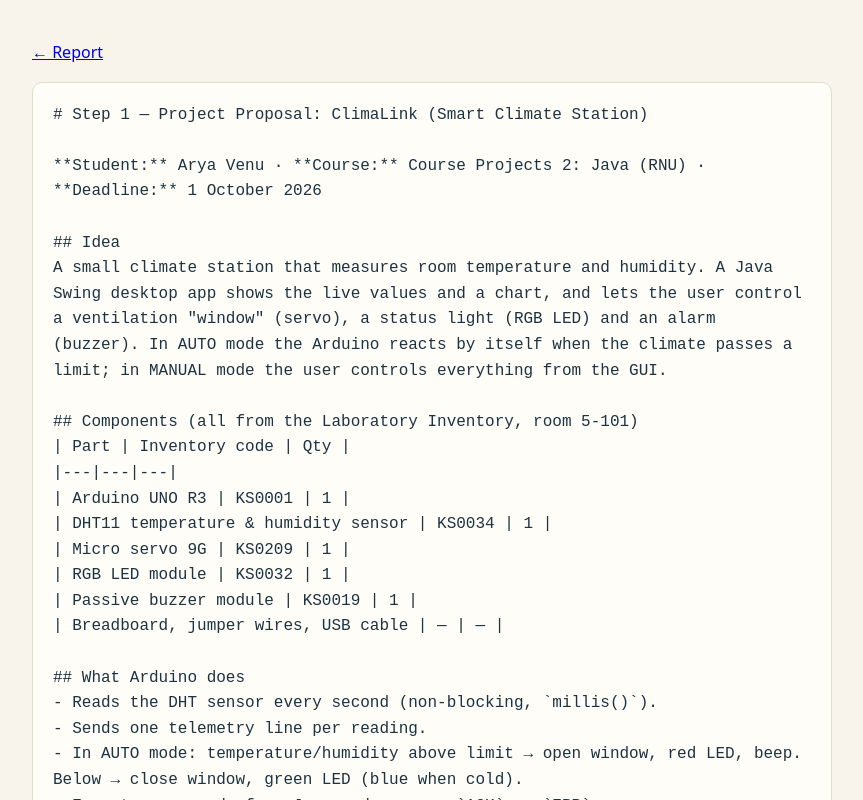
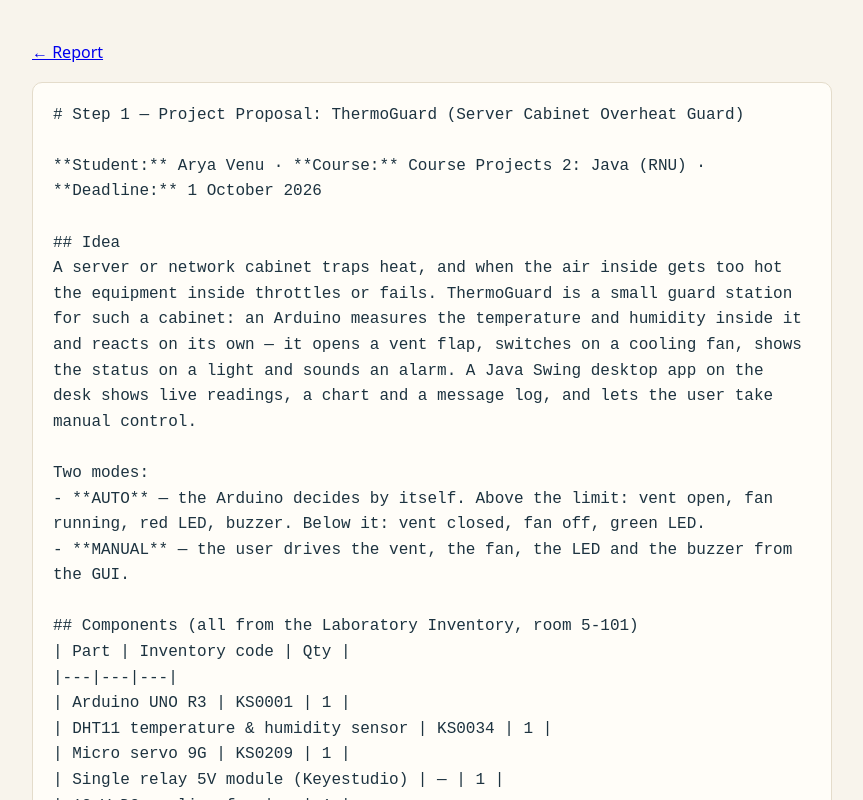
Before and after one commit to arya01-i/thermoguard, a plain HTML site: page docs/proposal.html in a window 1280 px wide. Shown: the top 800 px of the page, without its empty margins (208-1071 px from the left). Drawn offline with Linux system fonts and the light colour scheme.

Commit message:
Re-frame project as ThermoGuard, a server cabinet overheat guard

````diff
--- a/docs/proposal.html
+++ b/docs/proposal.html
@@ -1,9 +1,13 @@
-<!doctype html><meta charset=utf-8><meta name=viewport content="width=device-width,initial-scale=1"><title>ClimaLink Proposal</title><style>body{max-width:800px;margin:40px auto;padding:0 20px;font:16px/1.6 system-ui;background:#f8f4ec;color:#1d3340}pre{white-space:pre-wrap;background:#fffdf8;border:1px solid #e4dccb;padding:20px;border-radius:10px}</style><p><a href="./">← Report</a></p><pre># Step 1 — Project Proposal: ClimaLink (Smart Climate Station)
+<!doctype html><meta charset=utf-8><meta name=viewport content="width=device-width,initial-scale=1"><title>ThermoGuard — Step 1 Proposal</title><meta name=description content="Step 1 project proposal: ThermoGuard, a server cabinet overheat guard built with Arduino and Java Swing."><style>body{max-width:800px;margin:40px auto;padding:0 20px;font:16px/1.6 system-ui;background:#f8f4ec;color:#1d3340}pre{white-space:pre-wrap;background:#fffdf8;border:1px solid #e4dccb;padding:20px;border-radius:10px}</style><p><a href="./">← Report</a></p><pre># Step 1 — Project Proposal: ThermoGuard (Server Cabinet Overheat Guard)
 
 **Student:** Arya Venu · **Course:** Course Projects 2: Java (RNU) · **Deadline:** 1 October 2026
 
 ## Idea
-A small climate station that measures room temperature and humidity. A Java Swing desktop app shows the live values and a chart, and lets the user control a ventilation &quot;window&quot; (servo), a status light (RGB LED) and an alarm (buzzer). In AUTO mode the Arduino reacts by itself when the climate passes a limit; in MANUAL mode the user controls everything from the GUI.
+A server or network cabinet traps heat, and when the air inside gets too hot the equipment inside throttles or fails. ThermoGuard is a small guard station for such a cabinet: an Arduino measures the temperature and humidity inside it and reacts on its own — it opens a vent flap, switches on a cooling fan, shows the status on a light and sounds an alarm. A Java Swing desktop app on the desk shows live readings, a chart and a message log, and lets the user take manual control.
+
+Two modes:
+- **AUTO** — the Arduino decides by itself. Above the limit: vent open, fan running, red LED, buzzer. Below it: vent closed, fan off, green LED.
+- **MANUAL** — the user drives the vent, the fan, the LED and the buzzer from the GUI.
 
 ## Components (all from the Laboratory Inventory, room 5-101)
 | Part | Inventory code | Qty |
@@ -11,26 +15,29 @@ A small climate station that measures room temperature and humidity. A Java Swin
 | Arduino UNO R3 | KS0001 | 1 |
 | DHT11 temperature &amp; humidity sensor | KS0034 | 1 |
 | Micro servo 9G | KS0209 | 1 |
+| Single relay 5V module (Keyestudio) | — | 1 |
+| 12 V DC cooling fan | — | 1 |
 | RGB LED module | KS0032 | 1 |
-| Passive buzzer module | KS0019 | 1 |
-| Breadboard, jumper wires, USB cable | — | — |
+| Passive buzzer alarm module | KS0019 | 1 |
+| Breadboard, jumper wires, 3 × 220 Ω, USB cable | — | — |
 
 ## What Arduino does
-- Reads the DHT sensor every second (non-blocking, `millis()`).
+- Reads the DHT sensor every second without blocking (`millis()`, no `delay()`).
 - Sends one telemetry line per reading.
-- In AUTO mode: temperature/humidity above limit → open window, red LED, beep. Below → close window, green LED (blue when cold).
+- In AUTO mode: temperature above limit → vent open, **fan on**, red LED, beep. Cools down → vent closed, green LED; the fan keeps running until the temperature is 1.5 °C below the limit (hysteresis, so the relay does not chatter).
+- Switches the fan through a relay, so the fan's current never goes through an Arduino pin.
 - Executes commands from Java and answers `ACK` or `ERR`.
 
 ## What the Java app does
 - Lists COM ports, connects / disconnects.
-- Shows temperature, humidity, window angle, alarm state, a live chart and a message log.
-- Controls: AUTO/MANUAL, window slider, temperature limit, LED colour, buzzer.
+- Shows temperature, humidity, vent angle, fan state, alarm state, a live chart and a message log.
+- Controls: AUTO/MANUAL, vent slider, temperature limit, fan on/off, LED colour, buzzer, demo mode, CSV logging.
 
 ## Draft communication protocol (USB Serial, 9600 baud, one message = one line)
 Arduino → Java
 ```
-HELLO;ClimaLink;v1.0
-DATA;T=24.5;H=52.0;WIN=0;MODE=AUTO;ALARM=0
+HELLO;ThermoGuard;v2.0
+DATA;T=24.5;H=52.0;WIN=0;FAN=0;MODE=AUTO;ALARM=0
 ACK;&lt;command&gt;
 ERR;&lt;code&gt;
 ```
@@ -39,6 +46,7 @@ Java → Arduino
 PING                  -&gt; PONG
 MODE AUTO | MODE MANUAL
 WIN OPEN | WIN CLOSE | WIN &lt;0-180&gt;
+FAN ON | FAN OFF
 LED &lt;r&gt; &lt;g&gt; &lt;b&gt;
 BUZZ ON | BUZZ OFF
 THR T &lt;celsius&gt; | THR H &lt;percent&gt;
@@ -46,5 +54,5 @@ RATE &lt;200-10000&gt;
 ```
 
 ## Visible result
-The servo window moves, the LED changes colour and the buzzer beeps, while live readings appear in the GUI.
+The vent flap opens, the fan starts, the LED turns red and the buzzer beeps — while the live numbers, the chart and the message log move in the Java window.
 </pre>
````
Also changed, not shown: 2 other files.
